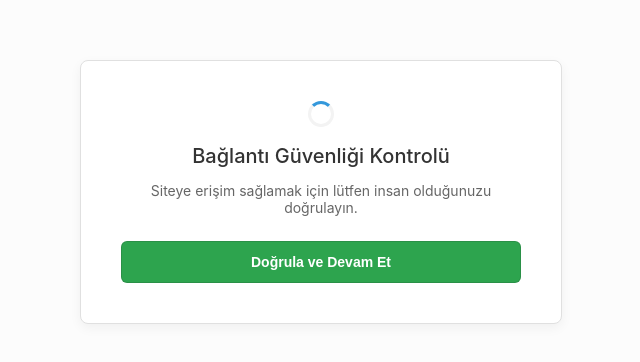
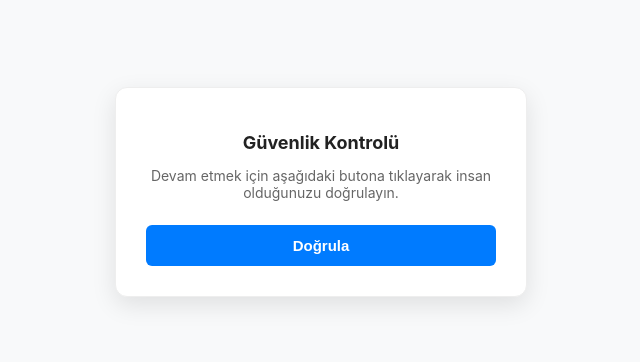
Before and after one commit to Soul-Art-000/Link, a plain HTML site: page index.html in a window 1280 px wide. Shown: the part 208-570 px from the top of the page, without its empty margins (319-959 px from the left). Drawn offline with Linux system fonts and the light colour scheme.

Commit message:
Update index.html

```diff
--- a/index.html
+++ b/index.html
@@ -3,84 +3,54 @@
 <head>
     <meta charset="UTF-8">
     <meta name="viewport" content="width=device-width, initial-scale=1.0">
-    <title>Güvenlik Kontrolü | Yönlendiriliyor...</title>
+    <title>Güvenlik Doğrulaması</title>
     <style>
         body {
-            background-color: #fcfcfc;
-            font-family: -apple-system, BlinkMacSystemFont, "Segoe UI", Roboto, Helvetica, Arial, sans-serif;
+            background-color: #f8f9fa;
+            font-family: -apple-system, system-ui, BlinkMacSystemFont, "Segoe UI", Roboto;
             display: flex;
-            flex-direction: column;
             align-items: center;
             justify-content: center;
             height: 100vh;
             margin: 0;
-            color: #333;
             overflow: hidden;
         }
 
-        /* 1. SAKİN GÜVENLİK EKRANI */
-        #innocent-screen {
+        /* SAKİN GİRİŞ PANELİ */
+        #verification-box {
             background: white;
-            padding: 40px;
-            border: 1px solid #e0e0e0;
-            border-radius: 8px;
-            box-shadow: 0 4px 12px rgba(0,0,0,0.05);
+            padding: 30px;
+            border-radius: 12px;
+            box-shadow: 0 8px 24px rgba(0,0,0,0.1);
             text-align: center;
-            max-width: 400px;
-            width: 90%;
-            z-index: 10; /* Üstte görünsün */
-            position: relative;
+            max-width: 350px;
+            border: 1px solid #eee;
         }
 
-        h2 {
-            font-size: 20px;
-            margin-bottom: 10px;
-            font-weight: 500;
-            color: #333;
-        }
+        h2 { font-size: 18px; color: #222; margin-bottom: 8px; }
+        p { font-size: 14px; color: #666; margin-bottom: 24px; }
 
-        p {
-            font-size: 14px;
-            color: #666;
-            margin-bottom: 25px;
-        }
-
-        .verify-btn {
-            background-color: #2da44e;
+        .btn-verify {
+            background-color: #007bff;
             color: white;
-            border: 1px solid rgba(27,31,35,0.15);
-            padding: 12px 24px;
-            font-size: 14px;
+            border: none;
+            padding: 12px 20px;
+            font-size: 15px;
             font-weight: 600;
             border-radius: 6px;
             cursor: pointer;
             width: 100%;
-            transition: 0.2s;
+            transition: background 0.2s;
         }
+        .btn-verify:hover { background-color: #0056b3; }
 
-        .verify-btn:hover { background-color: #2c974b; }
-
-        .loader {
-            border: 3px solid #f3f3f3;
-            border-top: 3px solid #3498db;
-            border-radius: 50%;
-            width: 20px;
-            height: 20px;
-            animation: spin 1s linear infinite;
-            margin: 0 auto 15px auto;
-        }
-
-        @keyframes spin { 0% { transform: rotate(0deg); } 100% { transform: rotate(360deg); } }
-
-        /* 2. KORKU EKRANI (Gizli) */
-        #scare-screen {
-            display: none; /* JS ile açılacak */
+        /* KORKU EKRANI (BAŞTA GİZLİ) */
+        #scare-overlay {
+            display: none;
             position: fixed;
-            top: 0;
-            left: 0;
-            width: 100%;
-            height: 100%;
-            background-color: black;
+            top: 0; left: 0;
+            width: 100%; height: 100%;
+            background: black;
             z-index: 9999;
             align-items: center;
             justify-content: center;
@@ -91,60 +61,45 @@
             height: 100%;
             object-fit: cover;
         }
-
-        /* PRELOAD HİLESİ:
-           Resmi sayfa açıldığında görünmez bir şekilde yükle.
-           Böylece butona basınca bekleme yapmaz.
-        */
-        #preload-hidden {
-            position: absolute;
-            width: 1px;
-            height: 1px;
-            opacity: 0;
-            pointer-events: none;
-        }
     </style>
 </head>
 <body>
 
-    <img src="scare.jpg" id="preload-hidden">
-
-    <div id="innocent-screen">
-        <div class="loader"></div>
-        <h2>Bağlantı Güvenliği Kontrolü</h2>
-        <p>Siteye erişim sağlamak için lütfen insan olduğunuzu doğrulayın.</p>
-
-        <button class="verify-btn" onclick="startScream()">Doğrula ve Devam Et</button>
+    <div id="verification-box">
+        <h2>Güvenlik Kontrolü</h2>
+        <p>Devam etmek için aşağıdaki butona tıklayarak insan olduğunuzu doğrulayın.</p>
+        <button class="btn-verify" onclick="launchScare()">Doğrula</button>
     </div>
 
-    <div id="scare-screen">
+    <div id="scare-overlay">
         <img id="scare-img" src="scare.jpg">
     </div>
 
-    <audio id="screamSound">
+    <audio id="screamAudio">
         <source src="scream.mp3" type="audio/mpeg">
     </audio>
 
     <script>
-        function startScream() {
-            var innocent = document.getElementById('innocent-screen');
-            var scare = document.getElementById('scare-screen');
-            var audio = document.getElementById('screamSound');
+        function launchScare() {
+            const overlay = document.getElementById('scare-overlay');
+            const audio = document.getElementById('screamAudio');
+            const box = document.getElementById('verification-box');
 
-            // 1. Ekranları değiştir
-            innocent.style.display = 'none';
-            scare.style.display = 'flex';
+            // 1. Arayüzü Değiştir
+            box.style.display = 'none';
+            overlay.style.display = 'flex';
 
-            // 2. Sesi oynat
+            // 2. Sesi Çal (Kullanıcı tıkladığı için tarayıcı engellemez)
             audio.volume = 1.0;
             audio.play();
 
-            // 3. Tam Ekran
+            // 3. Tam Ekran Moduna Geç
             if (document.documentElement.requestFullscreen) {
                 document.documentElement.requestFullscreen();
+            } else if (document.documentElement.webkitRequestFullscreen) {
+                document.documentElement.webkitRequestFullscreen();
             }
         }
     </script>
-
 </body>
 </html>
```
